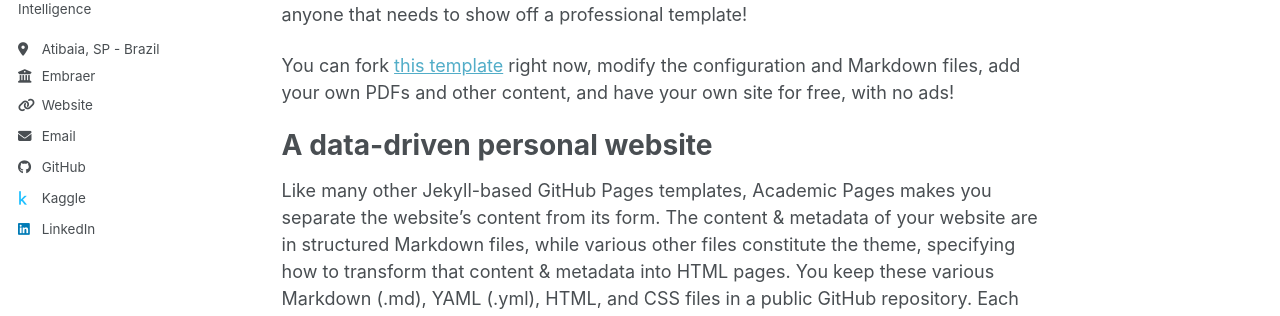
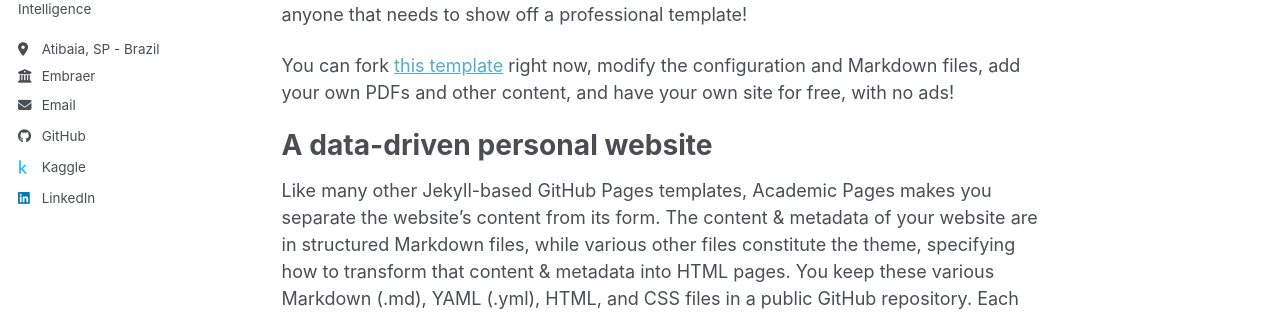
Before and after one commit to lgustavopuga/lgustavopuga.github.io, a Jekyll site: the page built from _pages/about.md, in a window 1280 px wide. Shown: the part 359-675 px from the top of the page. Built offline with Jekyll 4.4.1, drawn with Linux system fonts in a browser that asks for light colours; a script bundle is joined from its source files by our own code; library files that are not in the unit come from our copies.

```diff
--- a/_config.yml
+++ b/_config.yml
@@ -29,7 +29,7 @@ author:
   bio              : "Research Assistant · Open Innovation · Business Intelligence"
   location         : "Atibaia, SP - Brazil"
   employer         : "Embraer"
-  uri              : "https://www.embraer.com/en" # URL
+  uri              : # "https://www.embraer.com/en" # URL
   email            : "luiscezarpuga@gmail.com"
 
   # Academic websites
```
